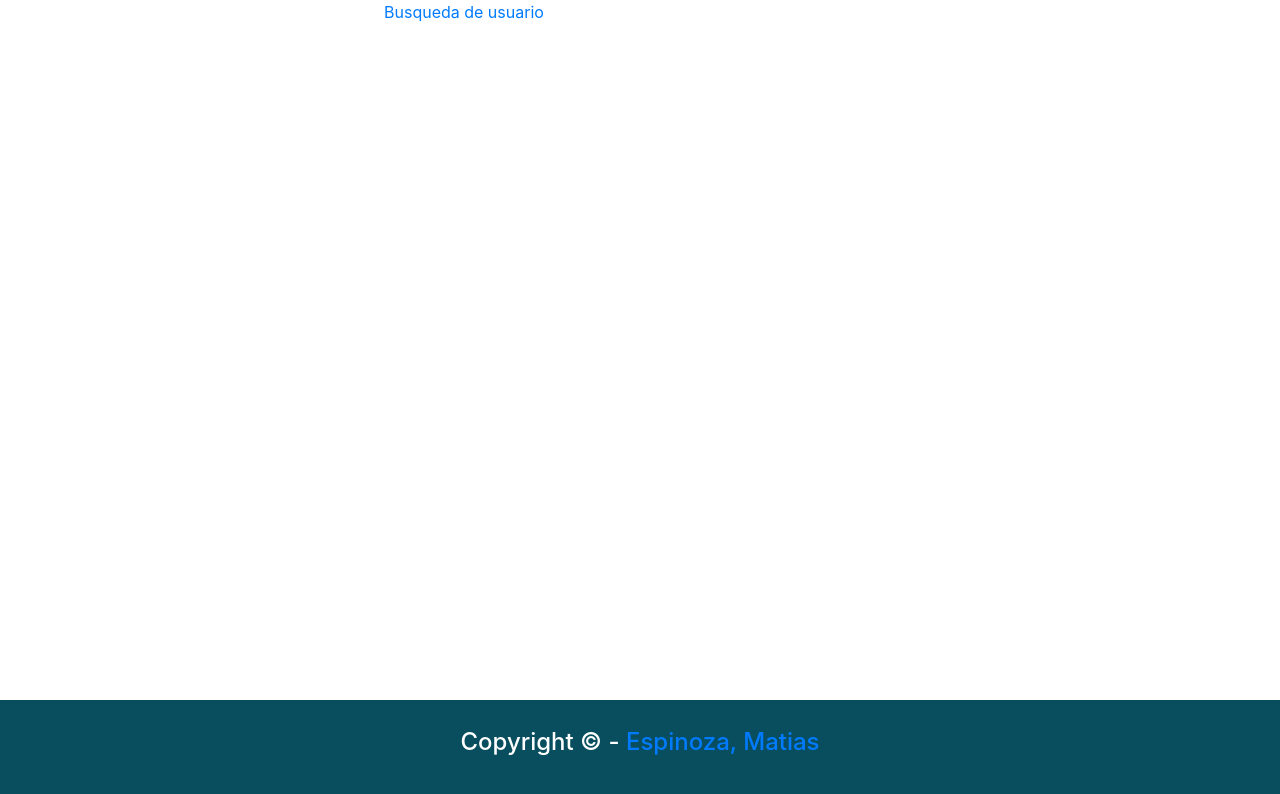
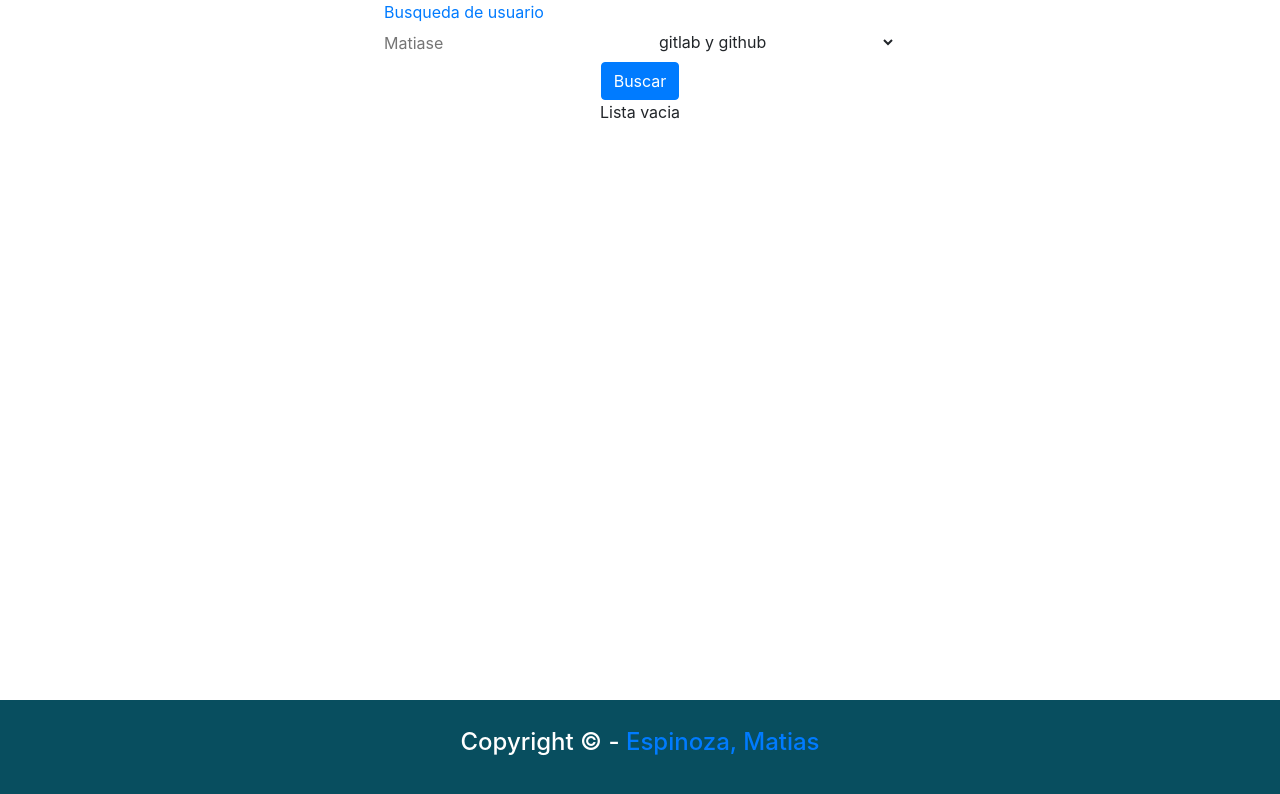
Before and after one commit to osana-salud/frontend-applicants, a React (Create React App) app: page /usuario/search in a window 1280 px wide. Shown: the top 794 px of the page. Built offline with nearby package versions, Linux system fonts and the light colour scheme.

Commit message:
add component SearchUserGit and ListUser

```diff
--- a/src/components/home/home.tsx
+++ b/src/components/home/home.tsx
@@ -1,11 +1,14 @@
 import React from 'react'
-import { NavLink } from 'react-router-dom'
+import { NavLink, Redirect } from 'react-router-dom'
 import { localPath } from '../../constantes'
 
 export default function Home() {
   return (
     <div>
       <NavLink to={localPath.SEARCH_GIT} >Buscar Usuario</NavLink>
+      {
+        <Redirect to={localPath.SEARCH_GIT}></Redirect>
+      }
     </div>
   )
 }
--- a/src/components/main/main.tsx
+++ b/src/components/main/main.tsx
@@ -4,6 +4,7 @@ import { localPath } from '../../constantes';
 import Footer from '../footer/footer';
 import Header from '../header/header';
 import Home from '../home/home';
+import SearchUserGit from '../search-user-git/searchUserGit'
 
 const main = () => {
   return (
@@ -12,6 +13,7 @@ const main = () => {
         <Header></Header>
         <Switch  >
           <Route exact path={localPath.ROOT} render={(props) => <Home />} />
+          <Route exact path={localPath.SEARCH_GIT} render={(props) => <SearchUserGit />} />
         </Switch>
       </Router>
       <Footer></Footer>
--- /dev/null
+++ b/src/components/search-user-git/list-user/item.tsx
@@ -0,0 +1,46 @@
+import React from 'react'
+import { Row, Col, Image } from 'react-bootstrap';
+
+const Item = (props: IProps) => {
+
+  const onClick = () => {
+    if (!!props.id) {
+      props.onClick(props.id);
+    } else {
+      alert('Se desconoce el usuario, Recargue la pagina')
+    }
+  }
+
+  return (
+    <div onClick={onClick}
+      key={props.key}
+    >
+      <Row>
+        <Col xs={4} md={4}>
+          <a rel="stylesheet" href={props.link} target="_blank" >
+            <Image style={{ height: 40, width: 40 }} src={props.imgTypeGit} />
+            <Image style={{ height: 30, width: 30 }} src="/img/link-page.png" />
+          </a>
+        </Col>
+        <Col xs={4} md={4}>
+          {props.nameUser.toString()}
+        </Col>
+
+        <Col xs={4} md={4}>
+          <Image style={{ height: 30, width: 30 }} src={props.imgAvatar} roundedCircle />
+        </Col>
+      </Row>
+    </div>
+  )
+}
+export default Item;
+
+interface IProps {
+  key: number;
+  id: number;
+  link: string;
+  imgTypeGit: string;
+  nameUser: string;
+  imgAvatar: string;
+  onClick: (id: number) => void;
+}
--- /dev/null
+++ b/src/components/search-user-git/list-user/list.tsx
@@ -0,0 +1,41 @@
+import React from 'react'
+import { User } from '../../../model/user';
+import Item from './item';
+
+const list = (props: IProps) => {
+  const onClick = (id: number) => {
+    props.onClick(id);
+  }
+  if (props.users.length===0) {
+    return (<div>
+      Lista vacia
+    </div>)
+  }
+  return (
+    <div style={{ alignContent: 'center', alignItems: 'center', flex: 'center' }}>
+      {props.users.length !== 0 && props.users.map((user: User, index: number) => {
+        let imgGit: string = '/img/gitlab.png';
+        if (user.github) {
+          imgGit = '/img/github.png';
+        }
+        if (user.gitlab) {
+          imgGit = '/img/gitlab.png';
+        }
+        return (<Item key={index}
+          id={user.id}
+          link={user.link}
+          imgTypeGit={imgGit}
+          nameUser={user.nameUser}
+          imgAvatar={user.img_avatar}
+          onClick={onClick}
+        ></Item>)
+      })}
+    </div>
+  )
+}
+export default list;
+
+interface IProps {
+  users: User[];
+  onClick: (id: number) => void;
+}
--- /dev/null
+++ b/src/components/search-user-git/searchUserGit.css
@@ -0,0 +1,32 @@
+.overlay{
+  background: rgba(134, 134, 134, 0.7);
+  position: fixed;
+  top: 0;
+  right: 0;
+  bottom: 0;
+  left: 0;
+  z-index:2;
+  display: none;
+}
+.overlay.is-active{
+  background: rgba(134, 134, 134, 0.7);
+  position: fixed;
+  top: 0;
+  right: 0;
+  bottom: 0;
+  left: 0;
+  z-index:2;
+  display: block;
+}
+input.is-active {
+  position: relative;
+  z-index:3;
+}
+#divUserName:nth-child(),
+#userName,
+#user,
+#repository,
+button {
+  position: relative;
+  z-index: 3;
+}
--- /dev/null
+++ b/src/components/search-user-git/searchUserGit.tsx
@@ -0,0 +1,217 @@
+import React, { Component } from "react";
+import { User } from "../../model/user";
+import List from "./list-user/list";
+import { Button, Spinner, Row, Col } from "react-bootstrap";
+
+import { connect } from "react-redux";
+import { bindActionCreators } from "redux";
+import * as userActions from "../../actions/user.action";
+import * as repositoryActions from "../../actions/repository.action";
+import { ReducersStates } from "../../reducers/rootReducer";
+import { nameRepository } from "../../reducers/repository.reducer";
+import { Status } from "../../services/http";
+// import { Redirect } from "react-router-dom";
+// import { localPath } from "../../constantes";
+
+import "./searchUserGit.css";
+
+const FRASE_OSANA_SALUD = "osana-salud";
+
+class SearchUserGit extends Component<IProps, IState> {
+  overlay: any = React.createRef();
+
+  constructor(props: IProps) {
+    super(props);
+    this.state = {
+      idUser: "",
+      toLinkUserDetail: false,
+    };
+    this.onSearch = this.onSearch.bind(this);
+    this.formValidate = this.formValidate.bind(this);
+    this.onChange = this.onChange.bind(this);
+    this.onClick = this.onClick.bind(this);
+  }
+  onSearch(): void {
+    if (!this.formValidate()) {
+      return;
+    }
+    this.props.getUsers();
+  }
+  formValidate(): boolean {
+    const isValid: boolean = this.isValidUserName(this.props.userName);
+    this.props.setValidateUserName(isValid);
+    return isValid;
+  }
+  isValidUserName(userName: string) {
+    return userName.length >= 4 && userName !== FRASE_OSANA_SALUD;
+  }
+  onClick(id: number): void {
+    this.setState({ idUser: id.toString(), toLinkUserDetail: true });
+  }
+  onChange(event: any) {
+    switch (event.target.name) {
+      case "userName":
+        const userName: string = event.target.value;
+        this.props.setUserName(userName);
+        if (userName.length >= 4) {
+          this.props.setValidateUserName(this.isValidUserName(userName));
+        }
+        break;
+      case "repository":
+        this.formValidate();
+        this.props.setRepository(event.target.value);
+        break;
+      default:
+    }
+  }
+
+  focus = (event) => {
+    event.target.classList.add("is-active");
+    this.overlay.current.classList.add("is-active");
+  };
+  blur = (event) => {
+    event.target.classList.remove("is-active");
+  };
+  overlayOnClick = (event) => {
+    this.overlay.current.classList.remove("is-active");
+    const $maybeIsAnInput: any = document.elementFromPoint(
+      event.clientX,
+      event.clientY
+    );
+    if ($maybeIsAnInput.tagName === "INPUT") {
+      $maybeIsAnInput.focus();
+    }
+  };
+  render() {
+    if (this.state.toLinkUserDetail) {
+      // return <Redirect to={`${localPath.USER_DETAIL}/${this.state.idUser}`} />;
+    }
+    return (
+      <div>
+        <Row>
+          <Col xs={12} md={6}>
+            <input
+              type="text"
+              name="userName"
+              id="userName"
+              className={"form-control-plaintext"}
+              value={this.props.userName}
+              placeholder="Matiase"
+              onChange={this.onChange}
+              onFocus={this.focus}
+              onBlur={this.blur}
+            />
+
+            {!this.props.validateUserName && (
+              <label
+                id={"errorUserName"}
+                style={{ color: "#FF0303" }}
+                htmlFor=""
+              >
+                {this.props.userName === FRASE_OSANA_SALUD
+                  ? `Prohibido buscar '${FRASE_OSANA_SALUD}'`
+                  : "Introduzca mas de 4 o mas caracteres."}
+              </label>
+            )}
+          </Col>
+          <Col xs={12} md={6}>
+            <select
+              name="repository"
+              id="repository"
+              className={"form-control-plaintext"}
+              value={this.props.repository}
+              onChange={this.onChange}
+            >
+              {/* <Form.Control as="select"
+                    name={'repository'} value={this.props.repository}
+                    id={'repository'}
+                    onChange={this.onChange}
+                  > */}
+              <option value={nameRepository.GITLAB_GITHUB}>
+                gitlab y github
+              </option>
+              <option value={nameRepository.GITLAB}>gitlab</option>
+              <option value={nameRepository.GITHUB}>github</option>
+            </select>
+          </Col>
+          <Col xs={12} md={12}>
+            {this.props.stateGet !== Status.LOADING ? (
+              <button
+                className={"btn btn-primary"}
+                onClick={this.onSearch}
+                disabled={!this.props.validateUserName}
+              >
+                Buscar
+              </button>
+            ) : (
+              <Button variant="primary" disabled>
+                <Spinner
+                  as="span"
+                  animation="grow"
+                  size="sm"
+                  role="status"
+                  aria-hidden="true"
+                />
+                Loading...
+              </Button>
+            )}
+
+            {/* {this.props.stateGet === Status.LOADING && (
+            <Spinner animation="border" />
+        )} */}
+          </Col>
+          <Col xs={12} md={12}>
+            {this.props.stateGet === Status.EXITO && (
+              <List users={this.props.users} onClick={this.onClick}></List>
+            )}
+            {this.props.stateGet === Status.ERROR && <div>ERROR</div>}
+            <div
+              ref={this.overlay}
+              className={"overlay"}
+              id="overlay"
+              onClick={this.overlayOnClick}
+            ></div>
+          </Col>
+        </Row>
+      </div>
+    );
+  }
+}
+
+function mapStateToProps(rootReducerState: ReducersStates, ownProps: any) {
+  return {
+    users: rootReducerState.userReducer.users,
+    stateGet: rootReducerState.userReducer.stateGet,
+    msjError: rootReducerState.userReducer.msjError,
+    userName: rootReducerState.repositoryReducerState.userName,
+    repository: rootReducerState.repositoryReducerState.repository,
+    validateUserName: rootReducerState.repositoryReducerState.validateUserName,
+  };
+}
+
+function mapDispatchToProps(dispatch: any) {
+  return bindActionCreators({ ...userActions, ...repositoryActions }, dispatch);
+}
+
+export default connect(mapStateToProps, mapDispatchToProps)(SearchUserGit);
+
+interface IProps {
+  /** store */
+  users: User[];
+  stateGet: string;
+  msjError?: string;
+  userName: string;
+  repository: string;
+  validateUserName: boolean;
+
+  /** actions */
+  setValidateUserName: (isValid: boolean) => void;
+  setUserName: (userName: string) => void;
+  setRepository: (repository: string) => void;
+  getUsers: () => void;
+}
+
+interface IState {
+  idUser: string;
+  toLinkUserDetail: boolean;
+}
```
